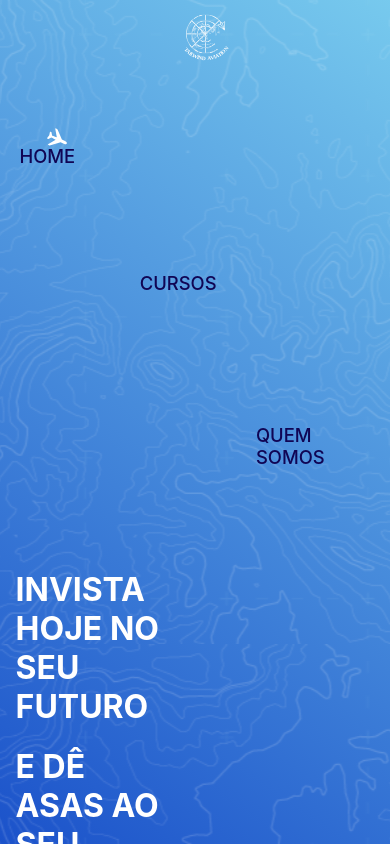
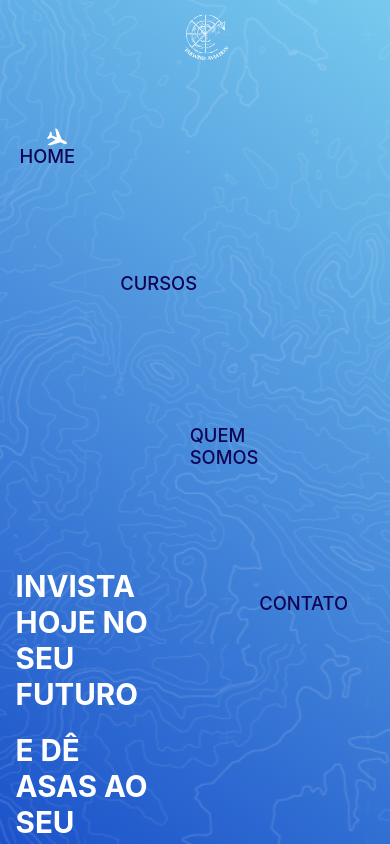
Before and after one commit to cpejr/aeroweb-next, a Next.js app: page / in a window 390 px wide. Built offline with nearby package versions, Linux system fonts and the light colour scheme.

Commit message:
Responsividade dos textos do footer

```diff
--- a/src/pages/index.js
+++ b/src/pages/index.js
@@ -392,8 +392,8 @@ function Home() {
 
             }}
           >
-            <h1>INVISTA HOJE NO SEU FUTURO</h1>
-            <h1>E DÊ ASAS AO SEU SONHO</h1>
+            <h1 className={classes.footerTitle1}>INVISTA HOJE NO SEU FUTURO</h1>
+            <h1 className={classes.footerTitle2}>E DÊ ASAS AO SEU SONHO</h1>
           </div>
           <div
             className={classes.homeContainerChildren}
--- a/src/stylesJs/HomeStyles.js
+++ b/src/stylesJs/HomeStyles.js
@@ -32,7 +32,7 @@ const useStyles = makeStyles((theme) => ({
     width: "4.5",
     height: "24px",
 
-    [theme.breakpoints.down("765")]: {
+    [theme.breakpoints.down("600")]: {
       paddingLeft: "5vw",
       width: "50px",
       height: "20px",
@@ -45,8 +45,8 @@ const useStyles = makeStyles((theme) => ({
     width: "4rem",
     height: "20px",
 
-    [theme.breakpoints.down("765")]: {
-      paddingLeft: "5vw",
+    [theme.breakpoints.down("600")]: {
+      marginLeft: "18vw",
       width: "50px",
       height: undefined,
     },
@@ -56,8 +56,8 @@ const useStyles = makeStyles((theme) => ({
     marginLeft: "17vw",
     width: "4rem",
     height: "20px",
-    [theme.breakpoints.down("765")]: {
-      paddingLeft: "5vw",
+    [theme.breakpoints.down("600")]: {
+      marginLeft: "5vw",
       width: "50px",
       height: "20px",
     },
@@ -68,8 +68,8 @@ const useStyles = makeStyles((theme) => ({
 
     width: "5.5rem",
     height: "22px",
-    [theme.breakpoints.down("765")]: {
-      paddingLeft: "5vw",
+    [theme.breakpoints.down("1050")]: {
+      marginLeft: "5vw",
       width: "50px",
       height: "20px",
     },
@@ -170,6 +170,19 @@ const useStyles = makeStyles((theme) => ({
     },
   },
 
+  footerTitle1: {
+    fontSize: '4.5vh',
+    [theme.breakpoints.down("1000")]: {
+      fontSize: '3.5vh',
+    },
+  },
+
+  footerTitle2: {
+    fontSize: '4.5vh',
+    [theme.breakpoints.down("1000")]: {
+      fontSize: '3.5vh',
+    },
+  },
 
   cardMobile: {
     width: "100%",
```
